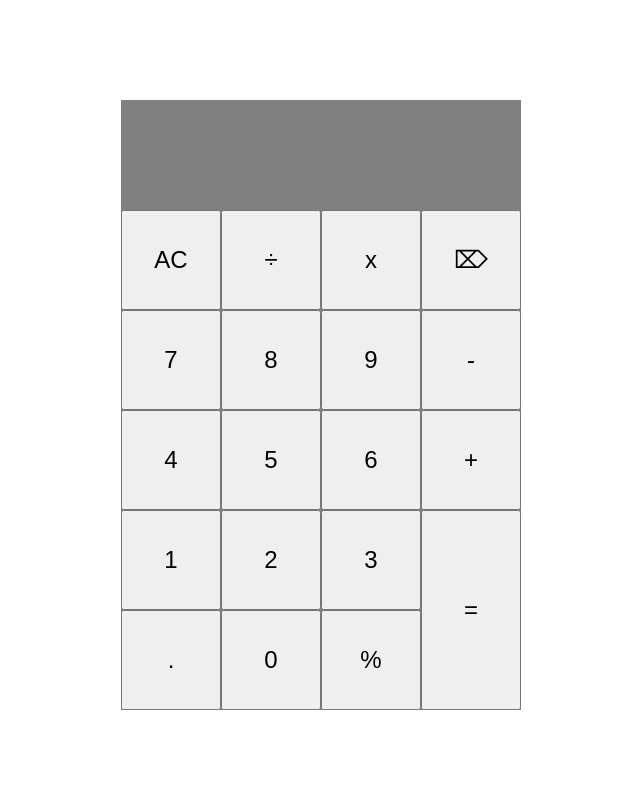
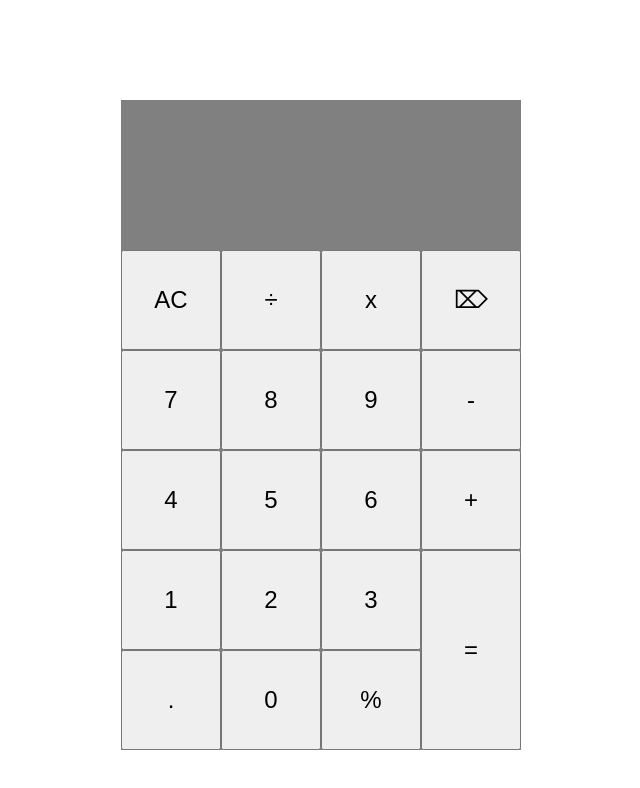
Before and after one commit to york-june-ets/kgeorge-react-calculator, a React (Create React App) app: page / in a window 1280 px wide. Shown: the top 788 px of the page, without its empty margins (319-959 px from the left). Built offline with nearby package versions, Linux system fonts and the light colour scheme.

Commit message:
updating screen height

```diff
--- a/src/Calculator.css
+++ b/src/Calculator.css
@@ -9,7 +9,7 @@
     color: white;
     font-size: 50px;
     height: 55px;
-    padding: 50px 10px 5px 10px;
+    padding: 90px 10px 5px 10px;
     text-align: right;
 
 }
```
